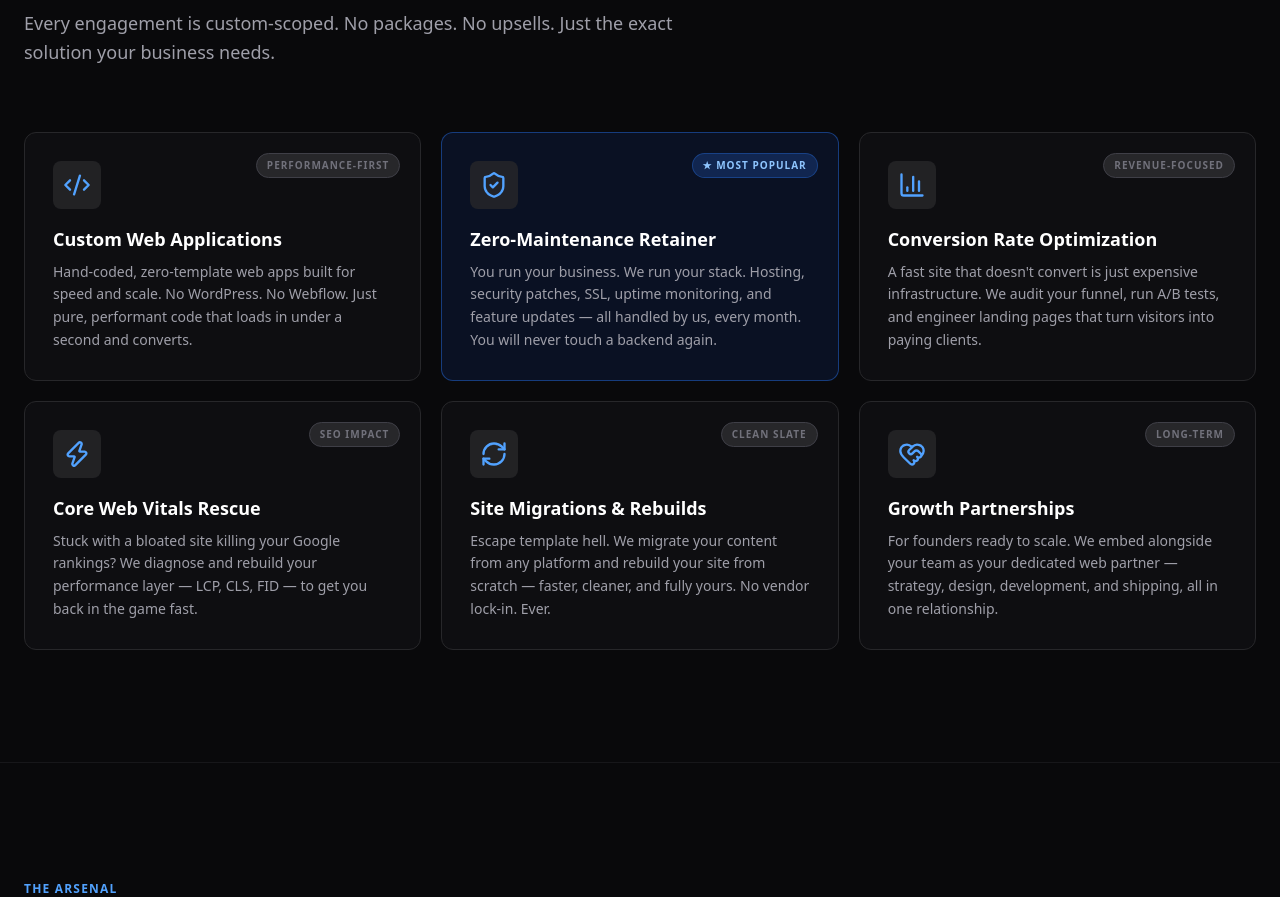
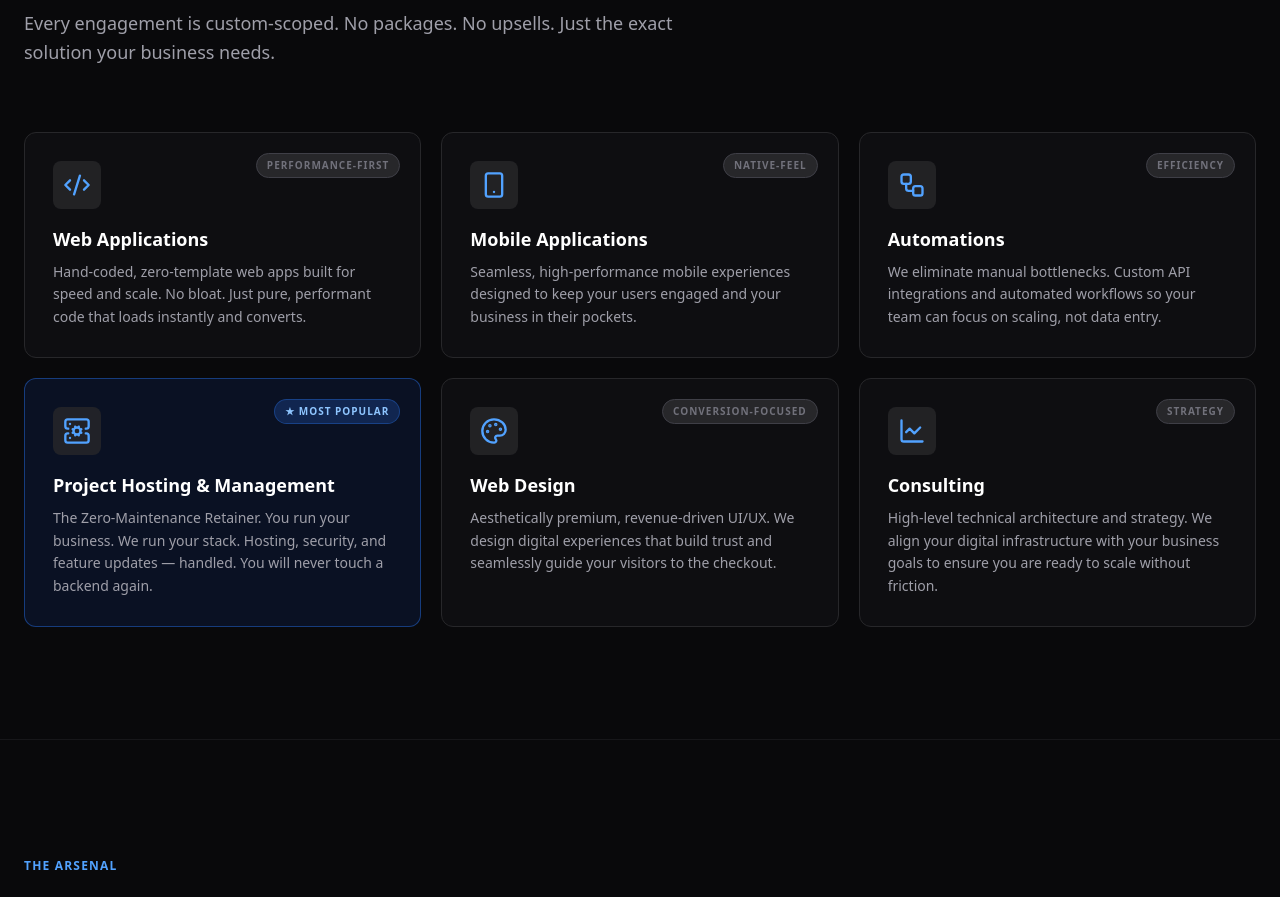
Before and after one commit to SteamWorksWeb/sidearm-digital, a Next.js app: page / in a window 1280 px wide. Shown: the part 1080-1977 px from the top of the page. Built offline with nearby package versions, Linux system fonts and the light colour scheme.

Commit message:
copy: update services grid with new core pillars and client-centric copy

```diff
--- a/src/components/Services.tsx
+++ b/src/components/Services.tsx
@@ -1,51 +1,51 @@
 'use client'
 
 import { motion } from 'framer-motion'
-import { Zap, ShieldCheck, RefreshCw, Code2, BarChart3, HeartHandshake } from 'lucide-react'
+import { Code2, Smartphone, Workflow, ServerCog, Palette, LineChart } from 'lucide-react'
 
 const services = [
   {
     icon: <Code2 size={28} className="text-blue-400" />,
-    title: 'Custom Web Applications',
+    title: 'Web Applications',
     description:
-      'Hand-coded, zero-template web apps built for speed and scale. No WordPress. No Webflow. Just pure, performant code that loads in under a second and converts.',
+      'Hand-coded, zero-template web apps built for speed and scale. No bloat. Just pure, performant code that loads instantly and converts.',
     tag: 'Performance-first',
   },
   {
-    icon: <ShieldCheck size={28} className="text-blue-400" />,
-    title: 'Zero-Maintenance Retainer',
+    icon: <Smartphone size={28} className="text-blue-400" />,
+    title: 'Mobile Applications',
     description:
-      'You run your business. We run your stack. Hosting, security patches, SSL, uptime monitoring, and feature updates — all handled by us, every month. You will never touch a backend again.',
+      'Seamless, high-performance mobile experiences designed to keep your users engaged and your business in their pockets.',
+    tag: 'Native-feel',
+  },
+  {
+    icon: <Workflow size={28} className="text-blue-400" />,
+    title: 'Automations',
+    description:
+      'We eliminate manual bottlenecks. Custom API integrations and automated workflows so your team can focus on scaling, not data entry.',
+    tag: 'Efficiency',
+  },
+  {
+    icon: <ServerCog size={28} className="text-blue-400" />,
+    title: 'Project Hosting & Management',
+    description:
+      'The Zero-Maintenance Retainer. You run your business. We run your stack. Hosting, security, and feature updates — handled. You will never touch a backend again.',
     tag: '★ Most Popular',
     featured: true,
   },
   {
-    icon: <BarChart3 size={28} className="text-blue-400" />,
-    title: 'Conversion Rate Optimization',
+    icon: <Palette size={28} className="text-blue-400" />,
+    title: 'Web Design',
     description:
-      'A fast site that doesn\'t convert is just expensive infrastructure. We audit your funnel, run A/B tests, and engineer landing pages that turn visitors into paying clients.',
-    tag: 'Revenue-focused',
+      'Aesthetically premium, revenue-driven UI/UX. We design digital experiences that build trust and seamlessly guide your visitors to the checkout.',
+    tag: 'Conversion-focused',
   },
   {
-    icon: <Zap size={28} className="text-blue-400" />,
-    title: 'Core Web Vitals Rescue',
+    icon: <LineChart size={28} className="text-blue-400" />,
+    title: 'Consulting',
     description:
-      'Stuck with a bloated site killing your Google rankings? We diagnose and rebuild your performance layer — LCP, CLS, FID — to get you back in the game fast.',
-    tag: 'SEO impact',
-  },
-  {
-    icon: <RefreshCw size={28} className="text-blue-400" />,
-    title: 'Site Migrations & Rebuilds',
-    description:
-      'Escape template hell. We migrate your content from any platform and rebuild your site from scratch — faster, cleaner, and fully yours. No vendor lock-in. Ever.',
-    tag: 'Clean slate',
-  },
-  {
-    icon: <HeartHandshake size={28} className="text-blue-400" />,
-    title: 'Growth Partnerships',
-    description:
-      'For founders ready to scale. We embed alongside your team as your dedicated web partner — strategy, design, development, and shipping, all in one relationship.',
-    tag: 'Long-term',
+      'High-level technical architecture and strategy. We align your digital infrastructure with your business goals to ensure you are ready to scale without friction.',
+    tag: 'Strategy',
   },
 ]
 
```
